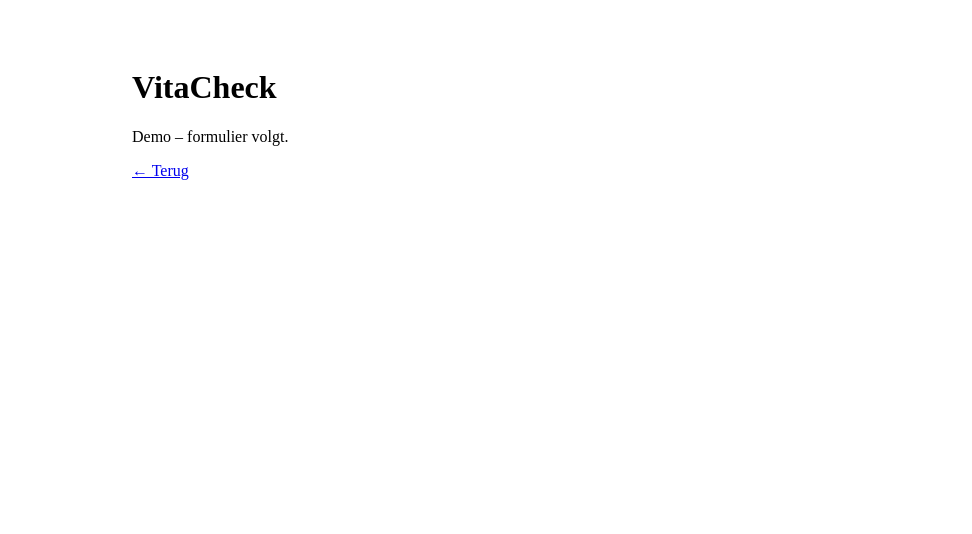
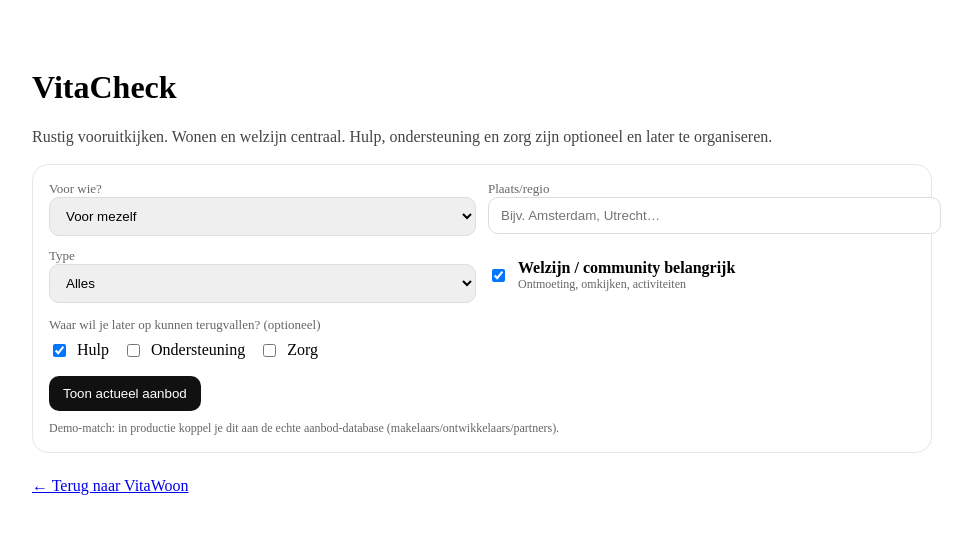
Before and after one commit to 4gcnny5cxp-dot/vitawoon-demo, a Next.js app: page /vitacheck in a window 1280 px wide. Shown: the top 534 px of the page, without its empty margins (158-1130 px from the left). Built offline with nearby package versions, Linux system fonts and the light colour scheme.

Commit message:
Update index.tsx

```diff
--- a/pages/vitacheck/index.tsx
+++ b/pages/vitacheck/index.tsx
@@ -1,9 +1,219 @@
+import { useMemo, useState } from "react";
+
+type Listing = {
+  id: string;
+  title: string;
+  place: string;
+  label: string;
+  price: string;
+  tags: string[];
+};
+
+const LISTINGS: Listing[] = [
+  { id: "vw-1", title: "Licht appartement met lift", place: "Amsterdam", label: "Huur", price: "€ 1.450 p/m", tags: ["lift", "community", "welzijn", "help"] },
+  { id: "vw-2", title: "Gelijkvloerse woning nabij winkels", place: "Utrecht", label: "Koop", price: "€ 425.000 k.k.", tags: ["gelijkvloers", "welzijn", "help"] },
+  { id: "vw-3", title: "Serviceflat met ontmoetingsruimte", place: "Haarlem", label: "Nieuwbouw (huur)", price: "n.v.t. (demo)", tags: ["community", "welzijn", "support"] },
+  { id: "am-stadsveteraan", title: "De Stadsveteraan 020 (concept)", place: "Amsterdam", label: "Concept", price: "n.v.t. (voorbeeld)", tags: ["community", "welzijn"] },
+  { id: "bi-grote-lijster", title: "Grote Lijster – woonzorg (voorbeeld)", place: "Uithoorn", label: "Nieuwbouw", price: "n.v.t. (voorbeeld)", tags: ["support", "care"] }
+];
+
 export default function VitaCheck() {
+  const [who, setWho] = useState("bewoner");
+  const [area, setArea] = useState("");
+  const [type, setType] = useState("all"); // huur/koop/nieuwbouw/concept/all
+  const [community, setCommunity] = useState(true);
+  const [laterHelp, setLaterHelp] = useState(true);
+  const [laterSupport, setLaterSupport] = useState(false);
+  const [laterCare, setLaterCare] = useState(false);
+
+  const [submitted, setSubmitted] = useState(false);
+  const [notifyEmail, setNotifyEmail] = useState("");
+  const [notifyDone, setNotifyDone] = useState(false);
+
+  const matches = useMemo(() => {
+    if (!submitted) return [];
+    const a = area.trim().toLowerCase();
+
+    return LISTINGS.filter((x) => {
+      if (a && !x.place.toLowerCase().includes(a)) return false;
+
+      if (type !== "all") {
+        const lbl = x.label.toLowerCase();
+        if (type === "huur" && !lbl.includes("huur")) return false;
+        if (type === "koop" && !lbl.includes("koop")) return false;
+        if (type === "nieuwbouw" && !lbl.includes("nieuwbouw")) return false;
+        if (type === "concept" && !lbl.includes("concept")) return false;
+      }
+
+      if (community && !x.tags.includes("community")) return false;
+
+      // “Later” wensen: als je iets aanvinkt, matcht het als listing tag bevat.
+      const laterWants: string[] = [];
+      if (laterHelp) laterWants.push("help");
+      if (laterSupport) laterWants.push("support");
+      if (laterCare) laterWants.push("care");
+
+      // Als er later wensen zijn, eisen we dat minstens één matcht (demo-logica)
+      if (laterWants.length > 0) {
+        const ok = laterWants.some((t) => x.tags.includes(t));
+        if (!ok) return false;
+      }
+
+      return true;
+    });
+  }, [submitted, area, type, community, laterHelp, laterSupport, laterCare]);
+
+  async function submitNotify() {
+    setNotifyDone(false);
+    const res = await fetch("/api/notify", {
+      method: "POST",
+      headers: { "Content-Type": "application/json" },
+      body: JSON.stringify({
+        email: notifyEmail,
+        area,
+        type,
+        community,
+        later: { help: laterHelp, support: laterSupport, care: laterCare },
+        who
+      })
+    });
+    if (res.ok) setNotifyDone(true);
+  }
+
   return (
-    <main style={{ padding: "40px", maxWidth: "700px", margin: "0 auto" }}>
+    <main style={{ padding: "40px", maxWidth: "900px", margin: "0 auto" }}>
       <h1>VitaCheck</h1>
-      <p>Demo – formulier volgt.</p>
-      <p><a href="/">← Terug</a></p>
+      <p style={{ color: "#444", maxWidth: 820 }}>
+        Rustig vooruitkijken. Wonen en welzijn centraal. Hulp, ondersteuning en zorg zijn optioneel en later te organiseren.
+      </p>
+
+      <div style={{ border: "1px solid #e6e6e6", borderRadius: 16, padding: 16, marginTop: 18 }}>
+        <div style={{ display: "grid", gap: 12, gridTemplateColumns: "1fr 1fr" }}>
+          <div>
+            <div style={{ fontSize: 13, color: "#666" }}>Voor wie?</div>
+            <select value={who} onChange={(e) => setWho(e.target.value)} style={{ width: "100%", padding: "10px 12px", borderRadius: 10, border: "1px solid #ddd" }}>
+              <option value="bewoner">Voor mezelf</option>
+              <option value="naaste">Ik ben naaste/mantelzorger</option>
+              <option value="samen">Samen</option>
+            </select>
+          </div>
+
+          <div>
+            <div style={{ fontSize: 13, color: "#666" }}>Plaats/regio</div>
+            <input value={area} onChange={(e) => setArea(e.target.value)} placeholder="Bijv. Amsterdam, Utrecht…" style={{ width: "100%", padding: "10px 12px", borderRadius: 10, border: "1px solid #ddd" }} />
+          </div>
+
+          <div>
+            <div style={{ fontSize: 13, color: "#666" }}>Type</div>
+            <select value={type} onChange={(e) => setType(e.target.value)} style={{ width: "100%", padding: "10px 12px", borderRadius: 10, border: "1px solid #ddd" }}>
+              <option value="all">Alles</option>
+              <option value="huur">Huur</option>
+              <option value="koop">Koop</option>
+              <option value="nieuwbouw">Nieuwbouw</option>
+              <option value="concept">Concept</option>
+            </select>
+          </div>
+
+          <div style={{ display: "flex", alignItems: "center", gap: 10 }}>
+            <input type="checkbox" checked={community} onChange={(e) => setCommunity(e.target.checked)} />
+            <div>
+              <div style={{ fontWeight: 600 }}>Welzijn / community belangrijk</div>
+              <div style={{ fontSize: 12, color: "#666" }}>Ontmoeting, omkijken, activiteiten</div>
+            </div>
+          </div>
+        </div>
+
+        <div style={{ marginTop: 14 }}>
+          <div style={{ fontSize: 13, color: "#666" }}>Waar wil je later op kunnen terugvallen? (optioneel)</div>
+          <div style={{ display: "flex", gap: 14, flexWrap: "wrap", marginTop: 8 }}>
+            <label style={{ display: "flex", gap: 8, alignItems: "center" }}>
+              <input type="checkbox" checked={laterHelp} onChange={(e) => setLaterHelp(e.target.checked)} /> Hulp
+            </label>
+            <label style={{ display: "flex", gap: 8, alignItems: "center" }}>
+              <input type="checkbox" checked={laterSupport} onChange={(e) => setLaterSupport(e.target.checked)} /> Ondersteuning
+            </label>
+            <label style={{ display: "flex", gap: 8, alignItems: "center" }}>
+              <input type="checkbox" checked={laterCare} onChange={(e) => setLaterCare(e.target.checked)} /> Zorg
+            </label>
+          </div>
+        </div>
+
+        <button
+          onClick={() => { setSubmitted(true); setNotifyDone(false); }}
+          style={{ marginTop: 16, padding: "10px 14px", borderRadius: 10, background: "#111", color: "#fff", border: 0, cursor: "pointer" }}
+        >
+          Toon actueel aanbod
+        </button>
+
+        <div style={{ marginTop: 10, fontSize: 12, color: "#666" }}>
+          Demo-match: in productie koppel je dit aan de echte aanbod-database (makelaars/ontwikkelaars/partners).
+        </div>
+      </div>
+
+      {submitted && (
+        <div style={{ marginTop: 18 }}>
+          <h2 style={{ marginBottom: 8 }}>Resultaat</h2>
+
+          {matches.length > 0 ? (
+            <div style={{ display: "grid", gap: 14 }}>
+              {matches.map((x) => (
+                <a key={x.id} href={`/woningen/${encodeURIComponent(x.id)}`}
+                   style={{ border: "1px solid #e6e6e6", borderRadius: 16, padding: 16, textDecoration: "none", color: "inherit" }}>
+                  <div style={{ fontSize: 13, color: "#666" }}>{x.place} • {x.label}</div>
+                  <div style={{ fontWeight: 600, marginTop: 4 }}>{x.title}</div>
+                  <div style={{ marginTop: 6, color: "#444" }}>{x.price}</div>
+                  <div style={{ marginTop: 10, display: "flex", gap: 8, flexWrap: "wrap" }}>
+                    <span style={{ border: "1px solid #eee", padding: "4px 10px", borderRadius: 999, fontSize: 12 }}>Welzijn</span>
+                    <span style={{ border: "1px solid #eee", padding: "4px 10px", borderRadius: 999, fontSize: 12 }}>Opties later</span>
+                  </div>
+                </a>
+              ))}
+            </div>
+          ) : (
+            <div style={{ border: "1px solid #e6e6e6", borderRadius: 16, padding: 16 }}>
+              <div style={{ fontWeight: 600 }}>Geen passend aanbod gevonden (demo)</div>
+              <p style={{ color: "#444" }}>
+                Wil je dat we je op de hoogte houden zodra er aanbod beschikbaar komt in deze regio?
+              </p>
+
+              <div style={{ display: "flex", gap: 10, flexWrap: "wrap", alignItems: "center" }}>
+                <input
+                  value={notifyEmail}
+                  onChange={(e) => setNotifyEmail(e.target.value)}
+                  placeholder="E-mailadres"
+                  style={{ padding: "10px 12px", borderRadius: 10, border: "1px solid #ddd", minWidth: 260 }}
+                />
+                <button
+                  onClick={submitNotify}
+                  disabled={!notifyEmail.includes("@")}
+                  style={{
+                    padding: "10px 14px",
+                    borderRadius: 10,
+                    background: notifyEmail.includes("@") ? "#111" : "#999",
+                    color: "#fff",
+                    border: 0,
+                    cursor: notifyEmail.includes("@") ? "pointer" : "not-allowed"
+                  }}
+                >
+                  Houd mij op de hoogte
+                </button>
+              </div>
+
+              {notifyDone && (
+                <div style={{ marginTop: 10, fontSize: 13, color: "#0a7" }}>
+                  Dank! (demo) We hebben je verzoek ontvangen.
+                </div>
+              )}
+
+              <div style={{ marginTop: 10, fontSize: 12, color: "#666" }}>
+                In productie: koppeling met e-mailtool (Mailchimp/Brevo) + notificaties op nieuw aanbod.
+              </div>
+            </div>
+          )}
+        </div>
+      )}
+
+      <p style={{ marginTop: 24 }}><a href="/">← Terug naar VitaWoon</a></p>
     </main>
   );
 }
```
